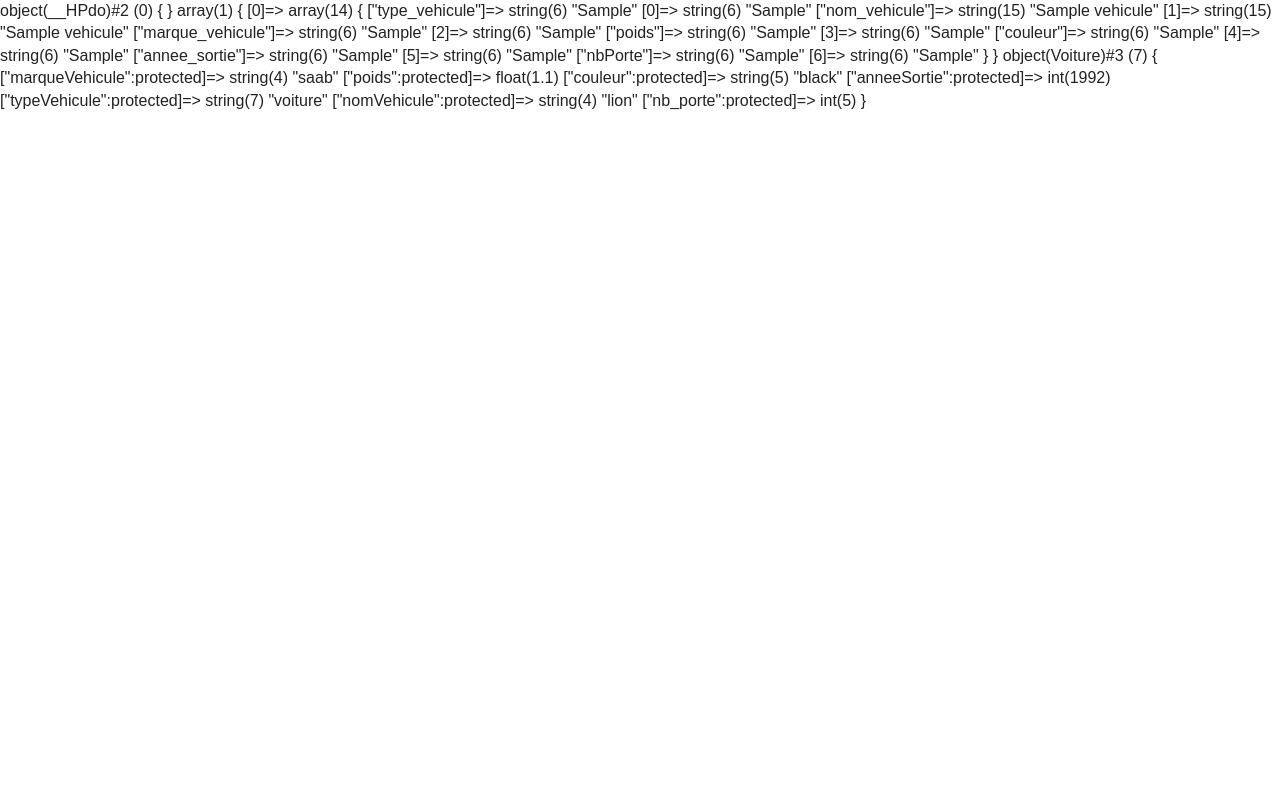
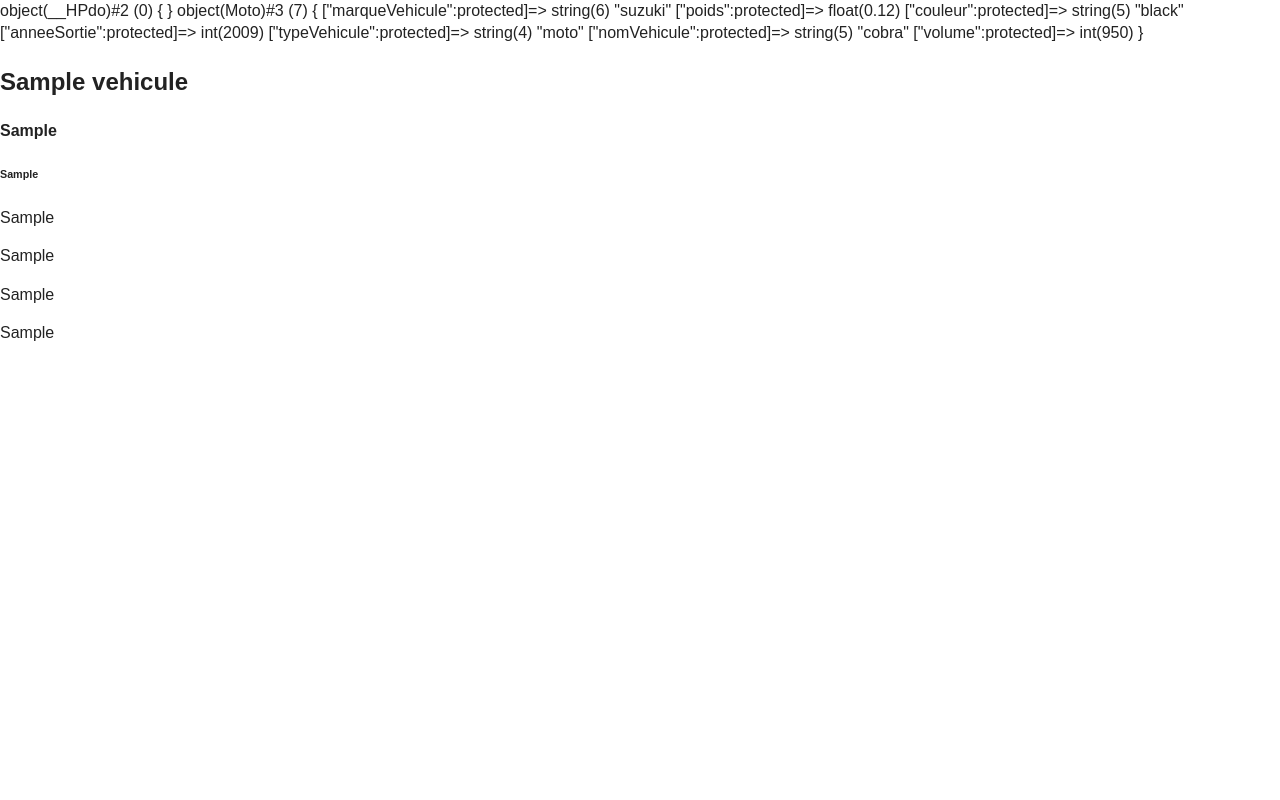
Before and after one commit to geasseur/listeVehicule, a PHP site: page / in a window 1280 px wide. Run offline with PHP 8.4, Linux system fonts and the light colour scheme; tables that the repository leaves empty or names only in its code hold one stand-in row (values such as "Sample post").

Commit message:
managers put in theirs proper files, directory class in listeVehicule deleted

```diff
--- a/control/controlIndex.php
+++ b/control/controlIndex.php
@@ -1,18 +1,28 @@
 <?php
-$voiture = new Voiture([
-  'typeVehicule'=>'voiture',
-  'nomVehicule'=>'lion',
-  'marqueVehicule'=>'saab',
-  'poids'=>1.1,
-  'couleur'=>'black',
-  'anneeSortie'=>1992,
-  'nbPorte'=>5
+// $voiture = new Voiture([
+//   'typeVehicule'=>'voiture',
+//   'nomVehicule'=>'lion',
+//   'marqueVehicule'=>'saab',
+//   'poids'=>1.1,
+//   'couleur'=>'black',
+//   'anneeSortie'=>1992,
+//   'nbPorte'=>5
+// ]);
+$moto = new Moto([
+    'typeVehicule'=>'moto',
+    'nomVehicule'=>'cobra',
+    'marqueVehicule'=>'suzuki',
+    'poids'=>0.12,
+    'couleur'=>'black',
+    'anneeSortie'=>2009,
+    'volume'=>950
 ]);
 var_dump($bdd);
-$voitureManager = new VoitureManager($bdd);
+//$motoManager = new MotoManager($bdd);
 //$nouvellevoiture = $voitureManager->addVoiture($voiture);
 //$voitureManager->deleteVoiture(2, 'voiture');
-$voitureManager->updateVoiture(3, 'voiture', 'super5', 'renault', 1.3, 'white', 1989, 5);
+//$voitureManager->updateVoiture(3, 'voiture', 'super5', 'renault', 1.3, 'white', 1989, 5);
+$voitureManager = new VoitureManager($bdd);
 $afficheVoiture = $voitureManager->afficheVoiture();
 
-var_dump($afficheVoiture); ?>
+//var_dump($afficheVoiture); ?>
--- a/model/class/Moto.php
+++ b/model/class/Moto.php
@@ -18,61 +18,4 @@ class Moto extends Vehicule{
 
 }
 
-class MotoManager{
-  private $_bdd;
-
-
-    /*Get the value of Bdd*/
-    public function getBdd()
-    {
-        return $this->_bdd;
-    }
-
-    /*Set the value of Bdd*/
-    public function setBdd($_bdd)
-    {
-        $this->_bdd = $_bdd;
-
-        return $this;
-    }
-
-    //function for added a bike object on the data base
-    public function addMoto(Voiture $moto){
-      $ajoutMoto = $this->_bdd->prepare('INSERT INTO Vehicule(type_vehicule, nom_vehicule, marque_vehicule, poids, couleur, annee_sortie, volume) VALUES (:type_vehicule, :nom_vehicule, :marque_vehicule, :poids, :couleur, :annee_sortie, :volume)');
-      $ajoutMoto->bindValue(':type_vehicule', $moto->getTypeVehicule(), PDO::PARAM_STR);
-      $ajoutMoto->bindValue(':nom_vehicule', $moto->getNomVehicule(), PDO::PARAM_STR);
-      $ajoutMoto->bindValue(':marque_vehicule', $moto->getMarqueVehicule(), PDO::PARAM_STR);
-      $ajoutMoto->bindValue(':poids', $moto->getPoids(), PDO::PARAM_INT);
-      $ajoutMoto->bindValue(':couleur',$moto->getCouleur(), PDO::PARAM_STR, PDO::PARAM_STR);
-      $ajoutMoto->bindValue(':annee_sortie', $moto->getAnneeSortie(), PDO::PARAM_INT);
-      $ajoutMoto->bindValue(':volume', $moto->getNbPorte(),PDO::PARAM_INT);
-      $ajoutMoto->execute();
-    }
-
-    //function for deleted a bike object on the data base
-    public function deleteMoto($id){
-      $casseMoto = $this->_bdd->query('DELETE FROM Vehicule WHERE id = '.$id' ');
-    }
-
-    //function for updated a bike object on the data base
-    public function updateMoto($id,$type_vehicule, $nom_vehicule, $marque_vehicule, $poids, $couleur, $annee_sortie, $volume){
-      $miseAJour = $this->_bdd->prepare('UPDATE Vehicule SET :type_vehicule, :nom_vehicule, :marque_vehicule, :poids, :couleur, :annee_sortie, :volume');
-      $ajoutMoto->bindValue(':type_vehicule', $type_vehicule, PDO::PARAM_STR);
-      $ajoutMoto->bindValue(':nom_vehicule', $nom_vehicule, PDO::PARAM_STR);
-      $ajoutMoto->bindValue(':marque_vehicule', $marque_vehicule, PDO::PARAM_STR);
-      $ajoutMoto->bindValue(':poids', $poids, PDO::PARAM_INT);
-      $ajoutMoto->bindValue(':couleur', $couleur, PDO::PARAM_STR);
-      $ajoutMoto->bindValue(':annee_sortie', $annee_sortie, PDO::PARAM_INT);
-      $ajoutMoto->bindValue(':volume', $volume, PDO::PARAM_INT);
-      $ajoutMoto->execute();
-      //type_vehicule = '.$type_vehicule.', nom_vehicule = '.$nom_vehicule.', marque_vehicule = '.$marque_vehicule.', poids = '.$poids.', couleur = '.$couleur.', annee_sortie = '.$annee_sortie.', nbPorte = '.$nbPorte.' WHERE id = '.$id'
-    }
-
-    //function for list all bike objects
-    public function afficheMoto(){
-      $afficheMoto= $this->_bdd->query('SELECT type_vehicule, nom_vehicule, marque_vehicule, poids, couleur, annee_sortie, volume from Vehicule');
-
-      return $afficheMoto->fetchAll();
-    }
-
-} ?>
+ ?>
--- a/model/class/Voiture.php
+++ b/model/class/Voiture.php
@@ -16,64 +16,4 @@ class Voiture extends Vehicule{
           return $this;
       }
 }
-
-class VoitureManager{
-  private $_bdd;
-
-  public function __construct($bdd){
-    $this->setBdd($bdd);
-  }
-
-    /*Get the value of Bdd */
-    public function getBdd()
-    {
-        return $this->_bdd;
-    }
-
-    /* Set the value of Bdd*/
-    public function setBdd($_bdd)
-    {
-        $this->_bdd = $_bdd;
-
-        return $this;
-    }
-
-    //function for added a voiture object on the data base
-    public function addVoiture(Voiture $voiture){
-      $ajoutVoiture = $this->_bdd->prepare('INSERT INTO Vehicule(type_vehicule, nom_vehicule, marque_vehicule, poids, couleur, annee_sortie, nbPorte) VALUES (:type_vehicule, :nom_vehicule, :marque_vehicule, :poids, :couleur, :annee_sortie, :nbPorte)');
-      $ajoutVoiture->bindValue(':type_vehicule', $voiture->getTypeVehicule(), PDO::PARAM_STR);
-      $ajoutVoiture->bindValue(':nom_vehicule', $voiture->getNomVehicule(), PDO::PARAM_STR);
-      $ajoutVoiture->bindValue(':marque_vehicule', $voiture->getMarqueVehicule(), PDO::PARAM_STR);
-      $ajoutVoiture->bindValue(':poids', $voiture->getPoids(), PDO::PARAM_INT);
-      $ajoutVoiture->bindValue(':couleur',$voiture->getCouleur(), PDO::PARAM_STR);
-      $ajoutVoiture->bindValue(':annee_sortie', $voiture->getAnneeSortie(), PDO::PARAM_INT);
-      $ajoutVoiture->bindValue(':nbPorte', $voiture->getNbPorte(),PDO::PARAM_INT);
-      $ajoutVoiture->execute();
-    }
-
-    //function for deleted a voiture object on the data base
-    public function deleteVoiture($id, $type_vehicule){
-      $casse = $this->_bdd->query('DELETE FROM Vehicule WHERE id = '.$id.' AND type_vehicule = "'.$type_vehicule.'" ');
-    }
-
-    //function for updated a voiture object on the data base
-    public function updateVoiture($id,$type_vehicule, $nom_vehicule, $marque_vehicule, $poids, $couleur, $annee_sortie, $nbPorte){
-      $miseAJourVoiture = $this->_bdd->prepare('UPDATE Vehicule SET type_vehicule = '.$type_vehicule.', nom_vehicule = '.$nom_vehicule.', marque_vehicule = '.$marque_vehicule.', poids = '.$poids.', couleur = '.$couleur.', annee_sortie = '.$annee_sortie.', nbPorte = '.$nbPorte.' WHERE id =' .$id);
-      // $miseAJourVoiture->bindValue(':type_vehicule',$type_vehicule, PDO::PARAM_STR);
-      // $miseAJourVoiture->bindValue(':nom_vehicule',$nom_vehicule, PDO::PARAM_STR);
-      // $miseAJourVoiture->bindValue(':marque_vehicule',$marque_vehicule, PDO::PARAM_STR);
-      // $miseAJourVoiture->bindValue(':poids',$poids, PDO::PARAM_INT);
-      // $miseAJourVoiture->bindValue(':couleur',$couleur, PDO::PARAM_STR);
-      // $miseAJourVoiture->bindValue(':annee_sortie',$annee_sortie, PDO::PARAM_INT);
-      // $miseAJourVoiture->bindValue(':nbPorte',$nbPorte, PDO::PARAM_INT);
-      $miseAJourVoiture->execute();
-    }
-
-    //function for list all voiture objects
-    public function afficheVoiture(){
-      $afficheVoiture= $this->_bdd->query('SELECT type_vehicule, nom_vehicule, marque_vehicule, poids, couleur, annee_sortie, nbPorte from Vehicule');
-
-      return $afficheVoiture->fetchAll();
-    }
-
-} ?>
+ ?>
--- /dev/null
+++ b/model/class/VoitureManager.php
@@ -0,0 +1,61 @@
+<?php
+class VoitureManager{
+  private $_bdd;
+
+  public function __construct($bdd){
+    $this->setBdd($bdd);
+  }
+
+    /*Get the value of Bdd */
+    public function getBdd()
+    {
+        return $this->_bdd;
+    }
+
+    /* Set the value of Bdd*/
+    public function setBdd($_bdd)
+    {
+        $this->_bdd = $_bdd;
+
+        return $this;
+    }
+
+    //function for added a voiture object on the data base
+    public function addVoiture(Voiture $voiture){
+      $ajoutVoiture = $this->_bdd->prepare('INSERT INTO Vehicule(type_vehicule, nom_vehicule, marque_vehicule, poids, couleur, annee_sortie, nbPorte) VALUES (:type_vehicule, :nom_vehicule, :marque_vehicule, :poids, :couleur, :annee_sortie, :nbPorte)');
+      $ajoutVoiture->bindValue(':type_vehicule', $voiture->getTypeVehicule(), PDO::PARAM_STR);
+      $ajoutVoiture->bindValue(':nom_vehicule', $voiture->getNomVehicule(), PDO::PARAM_STR);
+      $ajoutVoiture->bindValue(':marque_vehicule', $voiture->getMarqueVehicule(), PDO::PARAM_STR);
+      $ajoutVoiture->bindValue(':poids', $voiture->getPoids(), PDO::PARAM_INT);
+      $ajoutVoiture->bindValue(':couleur',$voiture->getCouleur(), PDO::PARAM_STR);
+      $ajoutVoiture->bindValue(':annee_sortie', $voiture->getAnneeSortie(), PDO::PARAM_INT);
+      $ajoutVoiture->bindValue(':nbPorte', $voiture->getNbPorte(),PDO::PARAM_INT);
+      $ajoutVoiture->execute();
+    }
+
+    //function for deleted a voiture object on the data base
+    public function deleteVoiture($id, $type_vehicule){
+      $casse = $this->_bdd->query('DELETE FROM Vehicule WHERE id = '.$id.' AND type_vehicule = "'.$type_vehicule.'" ');
+    }
+
+    //function for updated a voiture object on the data base
+    public function updateVoiture($id,$type_vehicule, $nom_vehicule, $marque_vehicule, $poids, $couleur, $annee_sortie, $nbPorte){
+      $miseAJourVoiture = $this->_bdd->prepare('UPDATE Vehicule SET type_vehicule = '.$type_vehicule.', nom_vehicule = '.$nom_vehicule.', marque_vehicule = '.$marque_vehicule.', poids = '.$poids.', couleur = '.$couleur.', annee_sortie = '.$annee_sortie.', nbPorte = '.$nbPorte.' WHERE id =' .$id);
+      // $miseAJourVoiture->bindValue(':type_vehicule',$type_vehicule, PDO::PARAM_STR);
+      // $miseAJourVoiture->bindValue(':nom_vehicule',$nom_vehicule, PDO::PARAM_STR);
+      // $miseAJourVoiture->bindValue(':marque_vehicule',$marque_vehicule, PDO::PARAM_STR);
+      // $miseAJourVoiture->bindValue(':poids',$poids, PDO::PARAM_INT);
+      // $miseAJourVoiture->bindValue(':couleur',$couleur, PDO::PARAM_STR);
+      // $miseAJourVoiture->bindValue(':annee_sortie',$annee_sortie, PDO::PARAM_INT);
+      // $miseAJourVoiture->bindValue(':nbPorte',$nbPorte, PDO::PARAM_INT);
+      $miseAJourVoiture->execute();
+    }
+
+    //function for list all voiture objects
+    public function afficheVoiture(){
+      $afficheVoiture= $this->_bdd->query('SELECT type_vehicule, nom_vehicule, marque_vehicule, poids, couleur, annee_sortie, nbPorte from Vehicule');
+
+      return $afficheVoiture->fetchAll();
+    }
+
+} ?>
--- a/vue/vueIndex.php
+++ b/vue/vueIndex.php
@@ -15,7 +15,22 @@
         <script src="js/vendor/modernizr-2.8.3.min.js"></script>
     </head>
     <body>
-      <?php var_dump($voiture); ?>
+      <?php var_dump($moto);
+      foreach ($afficheVoiture as $key => $value) {
+        ?>
+        <article class="">
+          <h2><?php echo $value['nom_vehicule']; ?></h2>
+          <h4><?php echo $value['marque_vehicule']; ?></h4>
+          <h6><?php echo $value['type_vehicule']; ?></h6>
+          <div class="">
+            <p><?php echo $value['poids']; ?></p>
+            <p><?php echo $value['couleur']; ?></p>
+            <p><?php echo $value['annee_sortie']; ?></p>
+            <p><?php echo $value['nbPorte']; ?></p>
+          </div>
+        </article>
+        <?php
+      } ?>
 
         <script src="https://code.jquery.com/jquery-1.12.0.min.js"></script>
         <script>window.jQuery || document.write('<script src="js/vendor/jquery-1.12.0.min.js"><\/script>')</script>
```
Also changed, not shown: model/class/Camion.php (+1 -52 lines), model/class/CamionManager.php (added, +52 -0 lines), model/class/MotoManager.php (added, +59 -0 lines).
